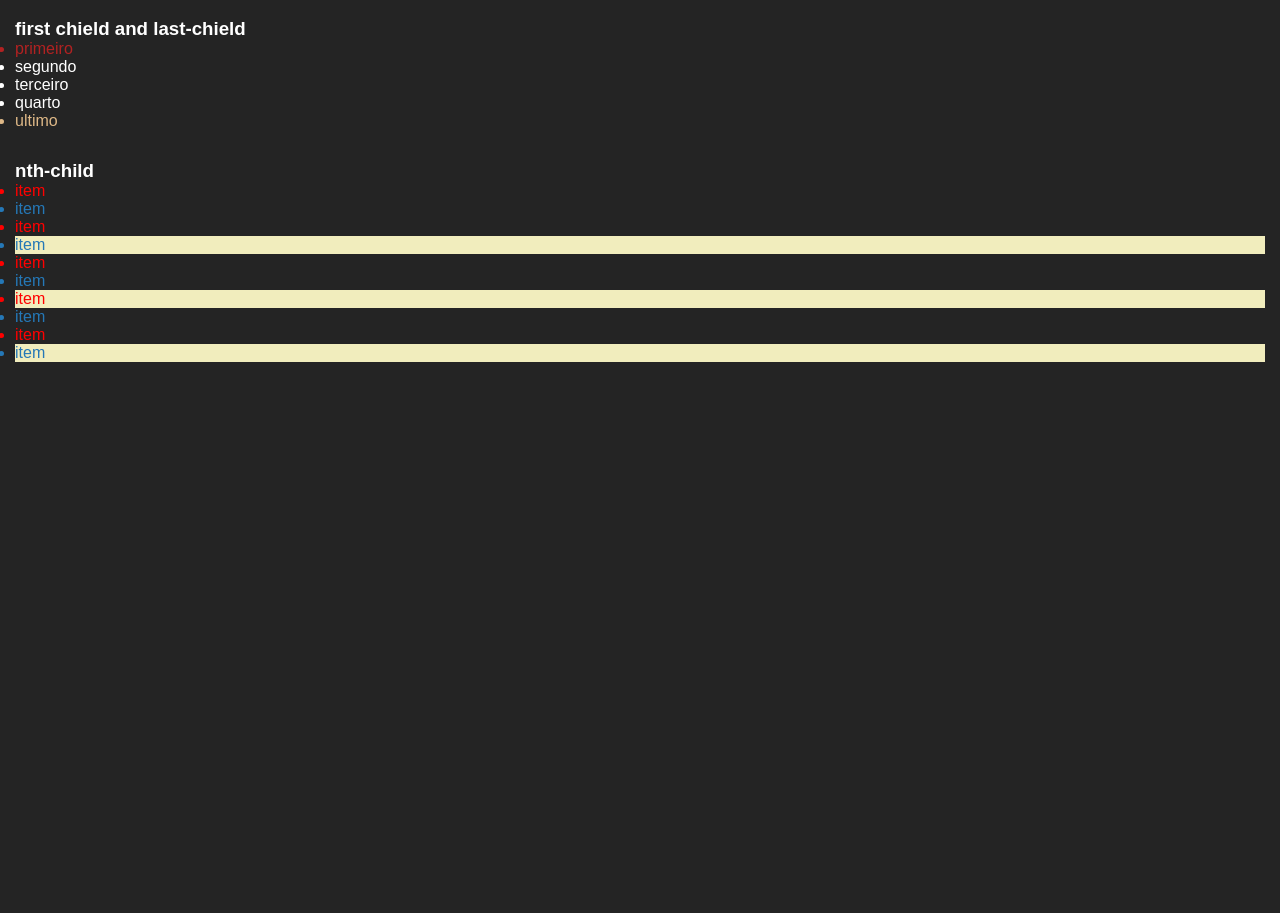
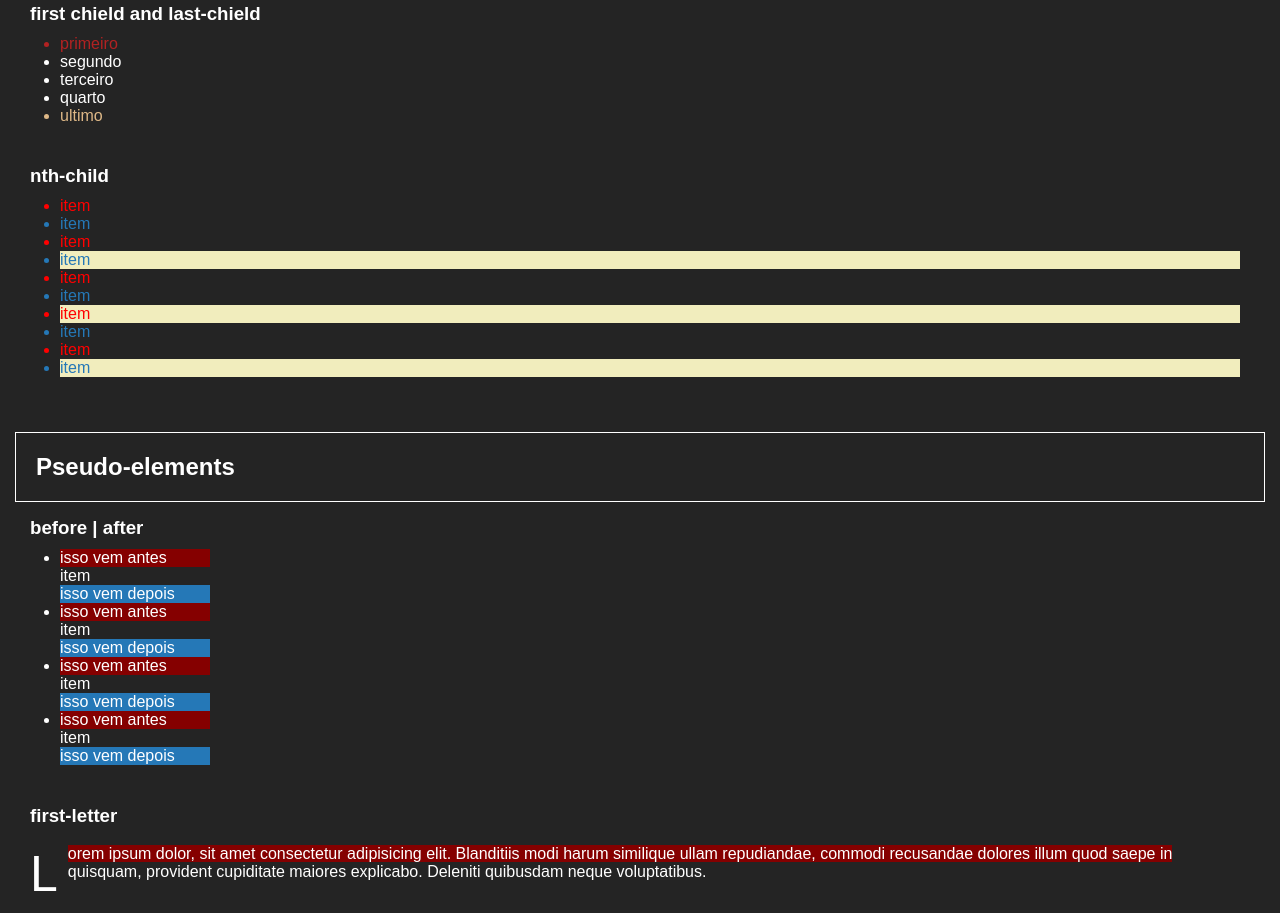
Before and after one commit to NettoMarcos/Estudos_HTML_CSS, a plain HTML site: page CSS_estudo/index.html in a window 1280 px wide. Shown: the part 820-1733 px from the top of the page. Before the commit the page ends 1197 px from the top, so only its background shows below. Drawn offline with Linux system fonts and the light colour scheme.

Commit message:
add pseudo-elements

```diff
--- a/CSS_estudo/index.html
+++ b/CSS_estudo/index.html
@@ -66,7 +66,6 @@
                 <h4>ligado/desligado</h4>
 
             </section>
-        </section>
 
             <section class="pai">
                 <h3>first chield and last-chield</h3>
@@ -94,8 +93,33 @@
                     <li>item</li>
                 </ul>
             </section>
+        </section>
 
+        <section>
+            <h2>Pseudo-elements</h2>
 
+            <section class="depois">
+                <h3> before | after </h3>
+
+                <ul>
+                    <li>item</li>
+                    <li>item</li>
+                    <li>item</li>
+                    <li>item</li>
+                </ul>
+            </section>
+            <section class="first_letter">
+                <h3>first-letter</h3>
+                <br>
+                <p>
+                    Lorem ipsum dolor, sit amet consectetur adipisicing elit.
+                    Blanditiis modi harum similique ullam repudiandae, commodi
+                    recusandae dolores illum quod saepe in quisquam, provident
+                    cupiditate maiores explicabo. Deleniti quibusdam neque voluptatibus.
+                </p>
+            </section>
+
+        </section>
     </main>
 </body>
 </html>
--- a/CSS_estudo/style.css
+++ b/CSS_estudo/style.css
@@ -131,3 +131,37 @@ input:not(:checked) +h4{
 .nth ul li:nth-child(3n + 4){
     background-color: #f1edbd;
 }
+
+ul{
+    padding: 10px;
+    margin-left: 20px;
+}
+
+.depois ul li::before{
+    content: "isso vem antes";
+    background: #850000;
+    display: block;
+    width: 150px;
+}
+.depois ul li::after{
+    content: "isso vem depois";
+    background: #2578b7;
+    display: block;
+    width: 150px;
+}
+
+.first_letter p::first-letter{
+    font-size: 50px;
+    display: block;
+    float: left;
+    margin: 0 10px 10px 0;
+}
+
+
+.first_letter p::first-line{
+    background-color: #850000;
+}
+
+.first_letter p::selection{
+    background-color: #2578b7;
+}
```
Lines whose indentation alone changed are shown as unchanged.
